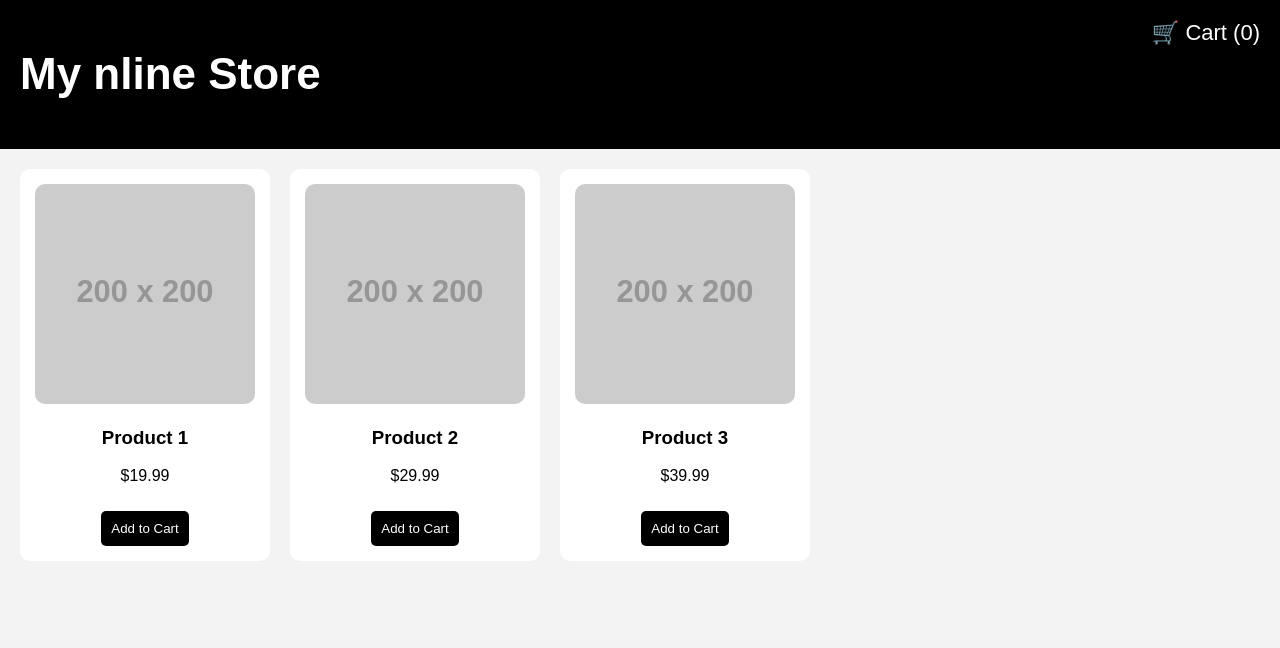
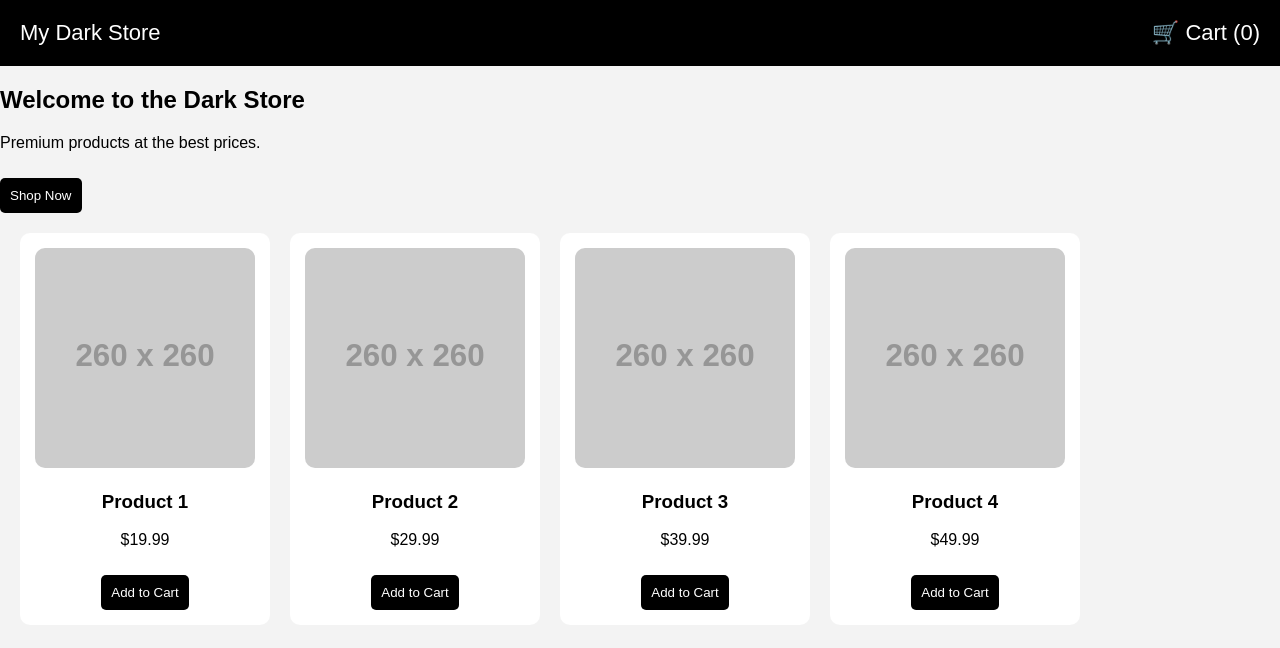
Before and after one commit to z6bsvvvnb9-ui/online-store, a plain HTML site: page index.html in a window 1280 px wide. Drawn offline with Linux system fonts and the light colour scheme; placeholder pictures from the web are drawn by us.

Commit message:
Update index.html

```diff
--- a/index.html
+++ b/index.html
@@ -3,34 +3,49 @@
 <head>
     <meta charset="UTF-8">
     <meta name="viewport" content="width=device-width, initial-scale=1.0">
-    <title>My nline Store</title>
+    <title>Dark Store</title>
     <link rel="stylesheet" href="style.css">
 </head>
 <body>
 
     <header>
-        <h1>My nline Store</h1>
+        <div class="logo">My Dark Store</div>
         <div id="cart-btn">🛒 Cart (<span id="cart-count">0</span>)</div>
     </header>
 
+    <section class="hero">
+        <h1>Welcome to the Dark Store</h1>
+        <p>Premium products at the best prices.</p>
+        <button class="hero-btn">Shop Now</button>
+    </section>
+
     <section id="products">
         <div class="product">
-            <img src="https://via.placeholder.com/200" alt="">
+            <img src="https://via.placeholder.com/260" alt="">
             <h3>Product 1</h3>
-            <p>$19.99</p>
+            <p class="price">$19.99</p>
             <button onclick="addToCart('Product 1', 19.99)">Add to Cart</button>
         </div>
+
         <div class="product">
-            <img src="https://via.placeholder.com/200" alt="">
+            <img src="https://via.placeholder.com/260" alt="">
             <h3>Product 2</h3>
-            <p>$29.99</p>
+            <p class="price">$29.99</p>
             <button onclick="addToCart('Product 2', 29.99)">Add to Cart</button>
         </div>
+
         <div class="product">
-            <img src="https://via.placeholder.com/200" alt="">
+            <img src="https://via.placeholder.com/260" alt="">
             <h3>Product 3</h3>
-            <p>$39.99</p>
+            <p class="price">$39.99</p>
             <button onclick="addToCart('Product 3', 39.99)">Add to Cart</button>
+        </div>
+
+        <div class="product">
+            <img src="https://via.placeholder.com/260" alt="">
+            <h3>Product 4</h3>
+            <p class="price">$49.99</p>
+            <button onclick="addToCart('Product 4', 49.99)">Add to Cart</button>
         </div>
     </section>
 
@@ -41,6 +56,6 @@
         <button id="close-cart">Close</button>
     </div>
 
-    <script src="script.js"></script>
+<script src="script.js"></script>
 </body>
 </html>
```
